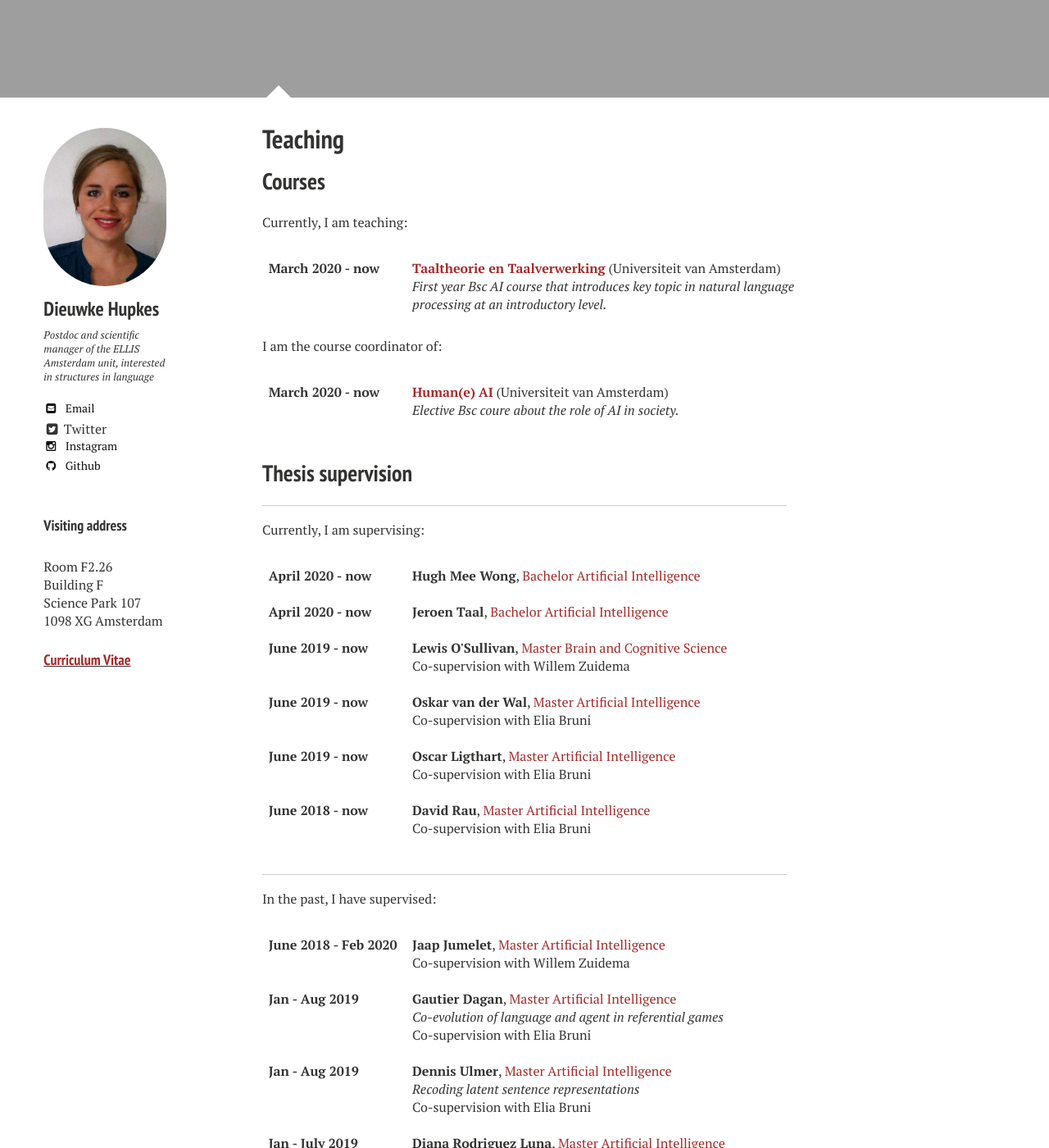
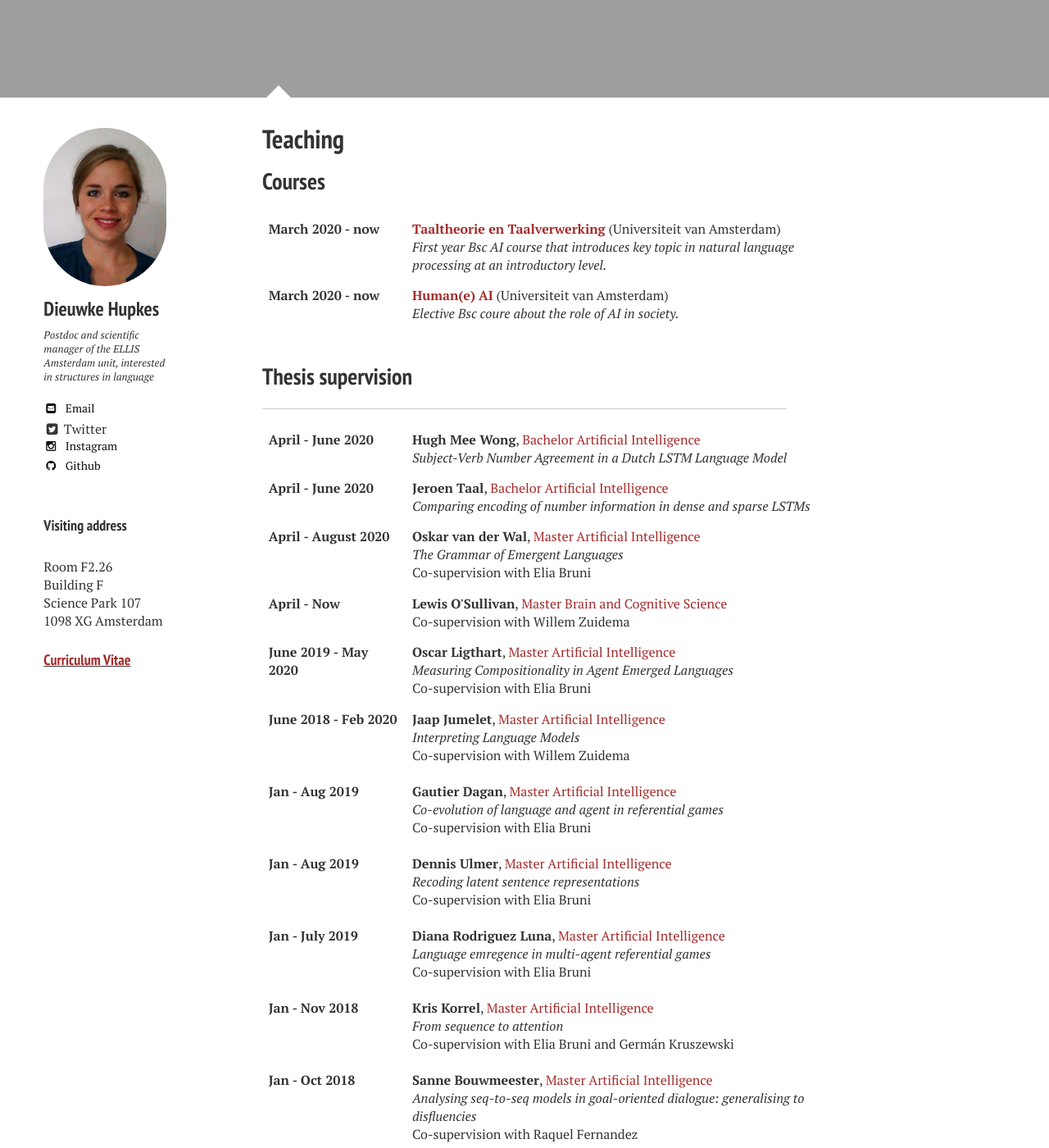
Before and after one commit to dieuwkehupkes/dieuwkehupkes.github.io, a Jekyll site: the page built from teaching.md, in a window 1280 px wide and 1400 px high, scrolled down 925 px. Shown: the whole window at 82% size. Built offline with Jekyll 4.4.1, drawn with Linux system fonts in a browser that asks for light colours; nearby versions of some CDN libraries.

Commit message:
Update teaching

```diff
--- a/teaching.md
+++ b/teaching.md
@@ -44,7 +44,6 @@ image:
 
 ## Courses
 
-Currently, I am teaching:
 <div id="columns">
     <div class="date column">
         <b>
@@ -54,12 +53,8 @@ Currently, I am teaching:
     <div class="description column">
         <b><a href="https://studiegids.uva.nl/xmlpages/page/2019-2020/zoek-vak/vak/72626" target="_blank"><font color="brown">Taaltheorie en Taalverwerking</font></a></b> (Universiteit van Amsterdam)
         <br><i> First year Bsc AI course that introduces key topic in natural language processing at an introductory level. </i>
-        <br><br>
     </div>
 </div>
-
-I am the course coordinator of:
-
 <div id="columns">
     <div class="date column">
         <b>
@@ -76,52 +71,63 @@ I am the course coordinator of:
 ## Thesis supervision
 <hr>
 
-Currently, I am supervising:
 <div id="columns">
     <div class="date column">
-        <b>
-        April 2020 - now
-        <br><br>
-        April 2020 - now
-        <br><br>
-        June 2019 - now
-        <br><br><br>
-        June 2019 - now
-        <br><br><br>
-        June 2019 - now
-        <br><br><br>
-        June 2018 - now
-        <br><br><br>
-        </b>
+        <b> April - June 2020 </b>
     </div>
     <div class="description column">
         <b>Hugh Mee Wong</b>, <font color="brown">Bachelor Artificial Intelligence</font>
-        <br><br>
-        <b>Jeroen Taal</b>, <font color="brown">Bachelor Artificial Intelligence</font>
-        <br><br>
-        <b>Lewis O'Sullivan</b>, <font color="brown">Master Brain and Cognitive Science</font>
-        <br> Co-supervision with Willem Zuidema
-        <br><br>
-        <b>Oskar van der Wal</b>, <font color="brown">Master Artificial Intelligence</font>
-        <br> Co-supervision with Elia Bruni
-        <br><br>
-        <b>Oscar Ligthart</b>, <font color="brown">Master Artificial Intelligence</font>
-        <br> Co-supervision with Elia Bruni
-        <br><br>
-        <b>David Rau</b>, <font color="brown">Master Artificial Intelligence</font>
-        <br> Co-supervision with Elia Bruni
-        <br><br>
+        <br><i>Subject-Verb Number Agreement in a Dutch LSTM Language Model</i>
     </div>
 </div>
 
-<hr>
-In the past, I have supervised:
+<div id="columns">
+    <div class="date column">
+        <b> April - June 2020 </b>
+    </div>
+    <div class="description column">
+        <b>Jeroen Taal</b>, <font color="brown">Bachelor Artificial Intelligence</font>
+        <br><i>Comparing encoding of number information in dense and sparse LSTMs</i>
+    </div>
+</div>
+
+<div id="columns">
+    <div class="date column">
+        <b> April - August 2020 </b>
+    </div>
+    <div class="description column">
+        <b>Oskar van der Wal</b>, <font color="brown">Master Artificial Intelligence</font>
+        <br><i>The Grammar of Emergent Languages</i>
+        <br> Co-supervision with Elia Bruni
+    </div>
+</div>
+
+<div id="columns">
+    <div class="date column">
+        <b> April - Now </b>
+    </div>
+    <div class="description column">
+        <b>Lewis O'Sullivan</b>, <font color="brown">Master Brain and Cognitive Science</font>
+        <br> Co-supervision with Willem Zuidema
+    </div>
+</div>
+
+<div id="columns">
+    <div class="date column">
+    <b> June 2019 - May 2020 </b>
+    </div>
+    <div class="description column">
+        <b>Oscar Ligthart</b>, <font color="brown">Master Artificial Intelligence</font>
+        <br><i>Measuring Compositionality in Agent Emerged Languages</i>
+        <br> Co-supervision with Elia Bruni
+    </div>
+</div>
 
 <div id="columns">
     <div class="date column">
         <b>
         June 2018 - Feb 2020
-        <br><br><br>
+        <br><br><br><br>
         Jan - Aug 2019
         <br><br><br><br>
         Jan - Aug 2019
@@ -148,6 +154,7 @@ In the past, I have supervised:
     </div>
     <div class="description column">
         <b>Jaap Jumelet</b>, <font color="brown">Master Artificial Intelligence</font>
+        <br><i>  Interpreting Language Models</i>
         <br> Co-supervision with Willem Zuidema
         <br><br>
         <b>Gautier Dagan</b>, <font color="brown">Master Artificial Intelligence</font>
```
